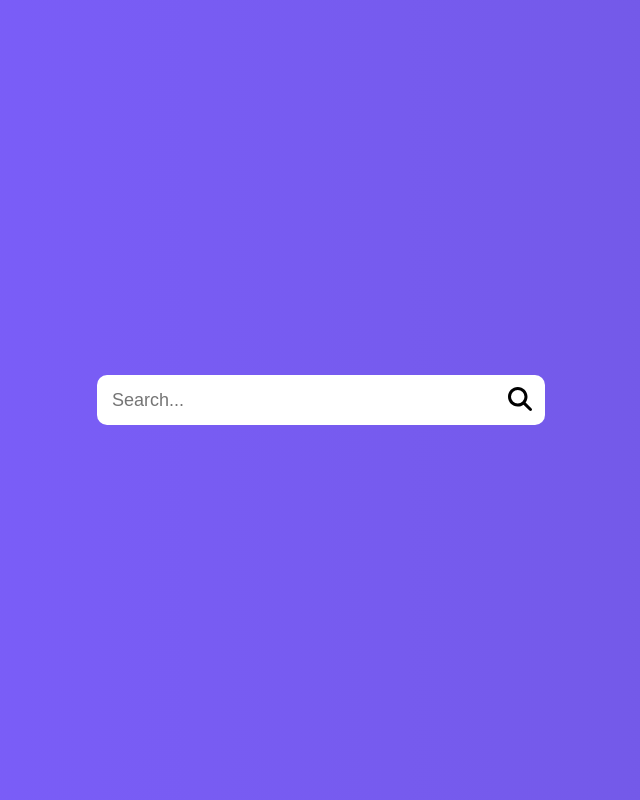
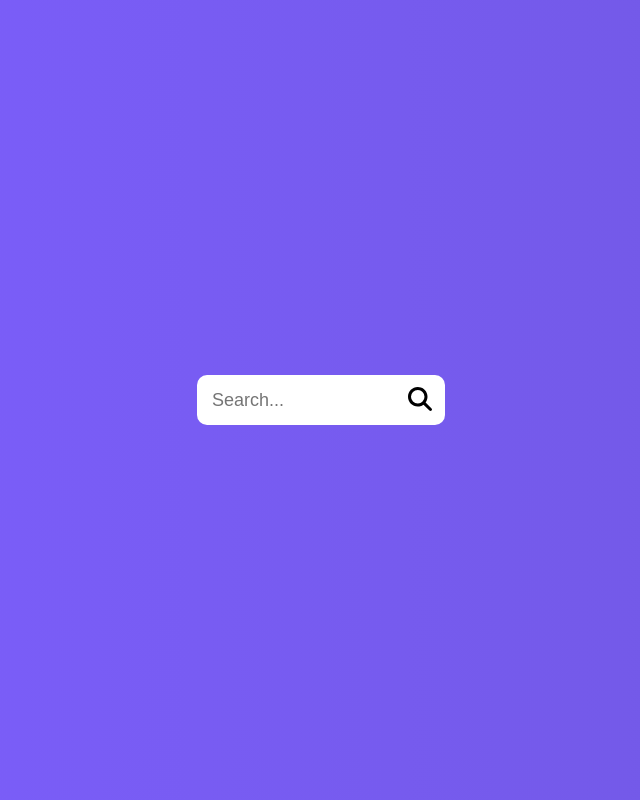
Before and after one commit to 50-Days-50-Projects/Hidden-Search, a plain HTML site: page index.html in a window 1280 px wide. Both pictures are taken after a click on the button 640 px from the left and 400 px from the top of the page. Shown: the whole page, without its empty margins (343-983 px from the left). Drawn offline with Linux system fonts and the light colour scheme.

Commit message:
Update style.css

```diff
--- a/css/style.css
+++ b/css/style.css
@@ -43,10 +43,10 @@ body{
     outline: none;
 }
 .search.active .input{
-    width: 400px;
+    width: 200px;
     border-radius: 10px 0 0 10px;
 }
 .search.active .btn{
-    transform: translateX(398px);
+    transform: translateX(198px);
     border-radius: 0 10px 10px 0;
 }
```
